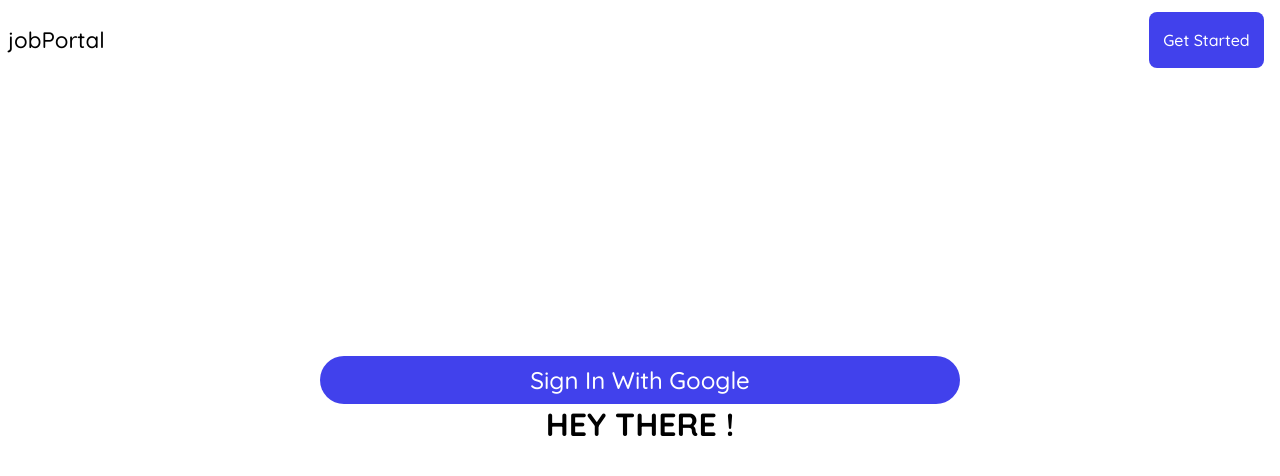
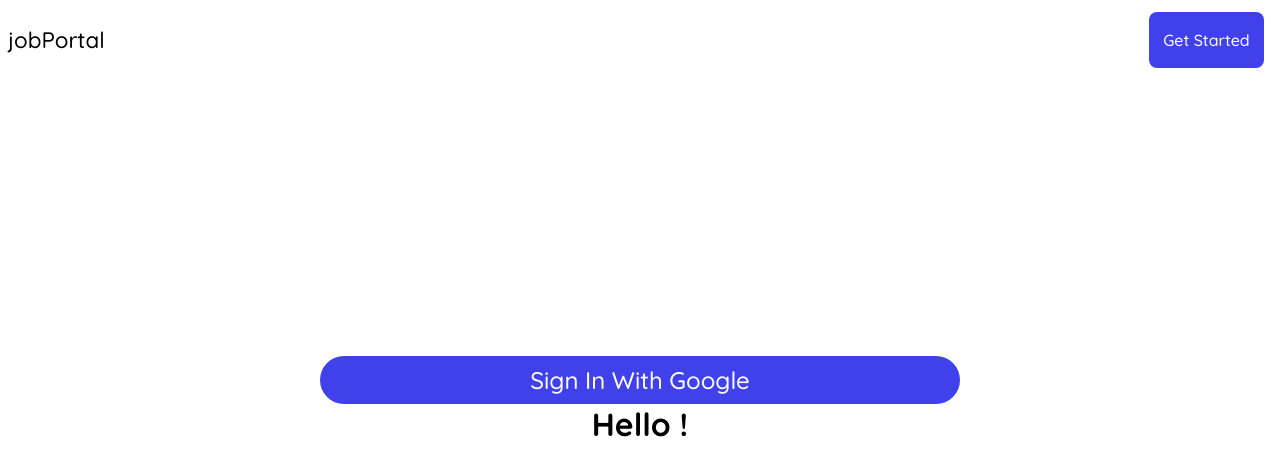
Before and after one commit to RAHULANUP/JobPortal, a React (Create React App) app: page /usersignin in a window 1280 px wide. Shown: the top 476 px of the page. Built offline with nearby package versions, Linux system fonts and the light colour scheme; no server answers.

Commit message:
minor change

```diff
--- a/src/components/UserSignin/UserSignin.jsx
+++ b/src/components/UserSignin/UserSignin.jsx
@@ -6,7 +6,7 @@ function UserSignin() {
     <>
         <div className="signin__page">
             <button className="googlesign" onClick={signInWithGoogle}>Sign In With Google</button>
-            <h1>HEY THERE ! {localStorage.getItem("name")}</h1>
+            <h1>Hello ! {localStorage.getItem("name")}</h1>
         </div>
 
     </>
```
